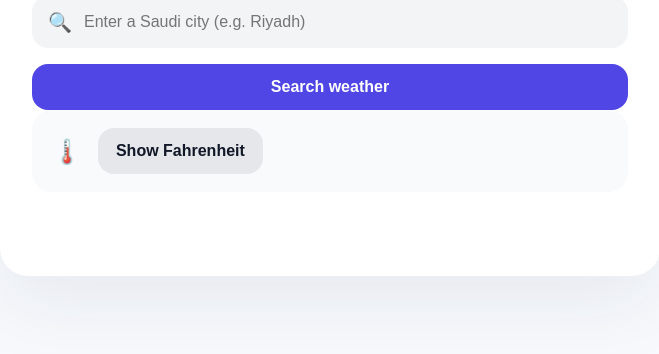
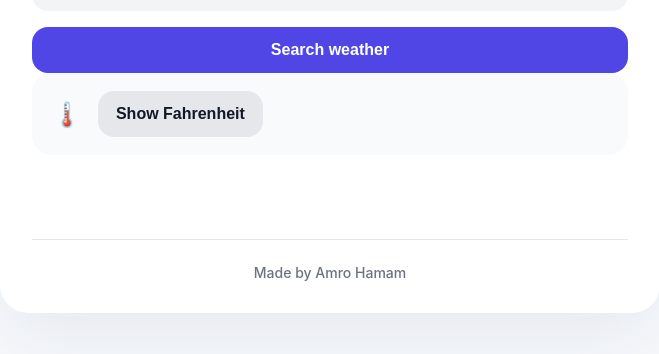
Before and after one commit to amrooo-debug/saudi-weather-app, a plain HTML site: page index.html in a window 1280 px wide. Shown: the part 326-680 px from the top of the page, without its empty margins (310-969 px from the left). Drawn offline with Linux system fonts and the light colour scheme.

Commit message:
Add 'Made by Amro Hamam' footer

```diff
--- a/index.html
+++ b/index.html
@@ -41,6 +41,10 @@
     </section>
 
     <div id="message-box" class="message-box"></div>
+
+    <footer class="app-footer">
+      <p>Made by Amro Hamam</p>
+    </footer>
   </div>
 
   <script src="app.js"></script>
--- a/styles.css
+++ b/styles.css
@@ -168,3 +168,17 @@ input {
 .hidden {
   display: none;
 }
+
+.app-footer {
+  margin-top: 32px;
+  padding-top: 24px;
+  border-top: 1px solid #e5e7eb;
+  text-align: center;
+}
+
+.app-footer p {
+  margin: 0;
+  font-size: 0.875rem;
+  color: #6b7280;
+  font-weight: 500;
+}
```
